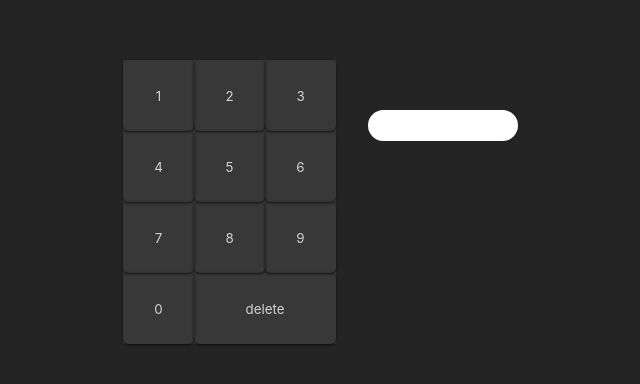
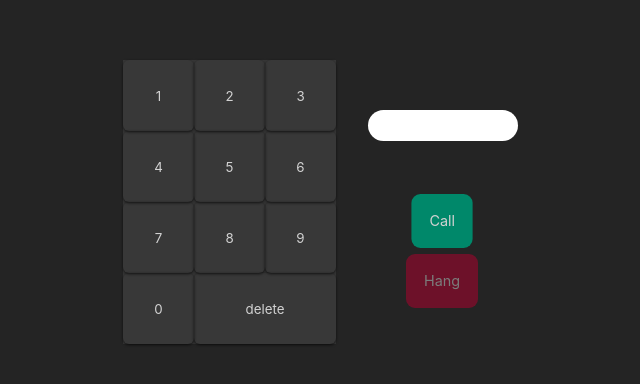
Before and after one commit to CristinaFores/202209-w4ch3-cristina-fores, a React (Create React App) app: page / in a window 1280 px wide. Shown: the part 198-582 px from the top of the page, without its empty margins (304-944 px from the left). Built offline with nearby package versions, Linux system fonts and the light colour scheme.

Commit message:
Create componet Actions

```diff
--- a/src/App.tsx
+++ b/src/App.tsx
@@ -1,6 +1,7 @@
 import "./index.css";
 import Keyboard from "./components/Keyboard/Keyboard";
 import Display from "./components/Display/Display";
+import Actions from "./components/Actions/Actions";
 
 const App = (): JSX.Element => {
   return (
@@ -12,6 +13,7 @@ const App = (): JSX.Element => {
           </div>
           <div className="actions">
             <Display />
+            <Actions />
           </div>
         </main>
       </div>
--- /dev/null
+++ b/src/components/Actions/Actions.tsx
@@ -0,0 +1,34 @@
+import { useContext } from "react";
+import PhoneContext from "../contexts/PhoneContext";
+
+const Actions = (): JSX.Element => {
+  const { isCalling, setIsCalling, numbers } = useContext(PhoneContext);
+
+  return (
+    <>
+      <a
+        href="button"
+        onClick={(event) => {
+          if (numbers.length === 9) setIsCalling(true);
+          event.preventDefault();
+        }}
+        className={`call ${!isCalling ? "active" : ""}`}
+      >
+        Call
+      </a>
+
+      <a
+        href="button"
+        onClick={(event) => {
+          setIsCalling(false);
+          event.preventDefault();
+        }}
+        className={`hang ${isCalling ? "active" : ""}`}
+      >
+        Hang
+      </a>
+    </>
+  );
+};
+
+export default Actions;
```
